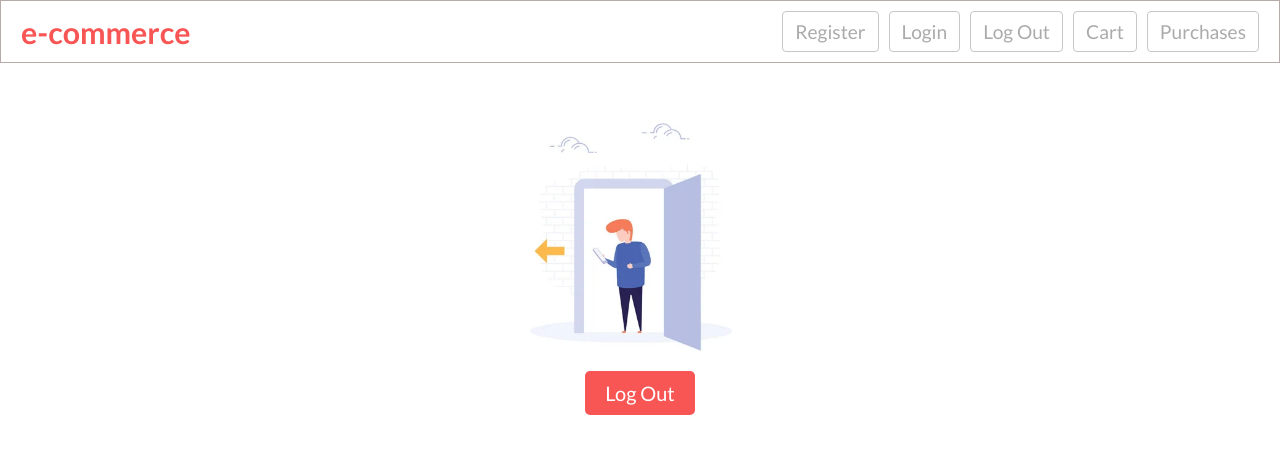
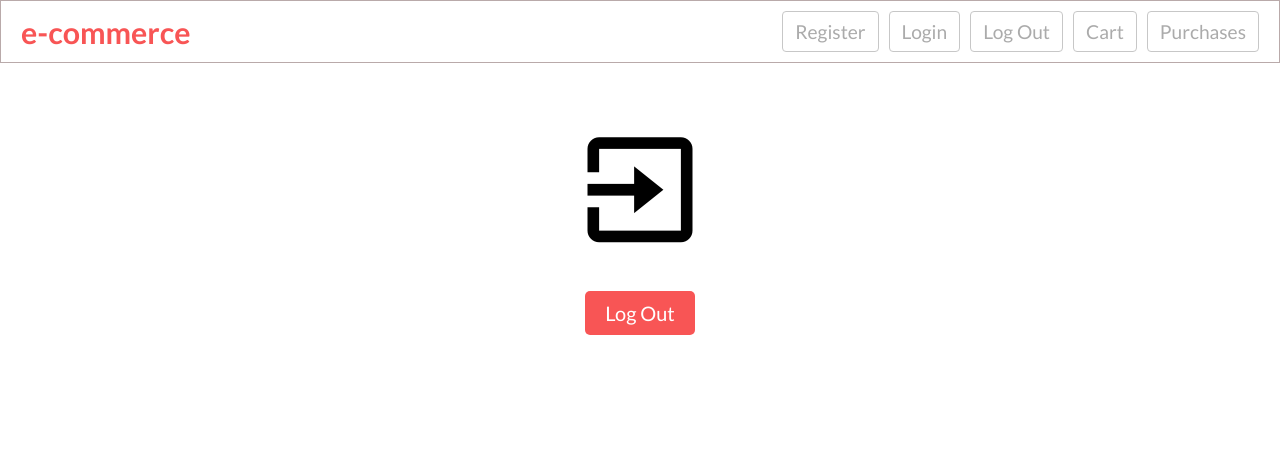
Before and after one commit to Oz9107/Ecommerce, a React (Vite) app: page /#/logout in a window 1280 px wide. Shown: the top 454 px of the page. Built offline with nearby package versions, Linux system fonts and the light colour scheme; no server answers.

Commit message:
ecommerce

```diff
--- a/src/App.css
+++ b/src/App.css
@@ -135,8 +135,8 @@
   align-items: center;
 }
 
-.LogOut img {
-  max-width: 320px;
+.LogOut h2 {
+  font-size: 140px;
   transition: transform 0.3s ease-in-out;
 }
 
--- a/src/pages/LogOut.jsx
+++ b/src/pages/LogOut.jsx
@@ -11,7 +11,9 @@ const LogOut = () => {
 
   return (
     <div className="LogOut">
-      <img src="../public/Img/logout.png" alt="" />
+      <h2>
+        <i className="bx bx-exit"></i>
+      </h2>
       <button onClick={handleSubmit}>Log Out</button>
     </div>
   );
```
